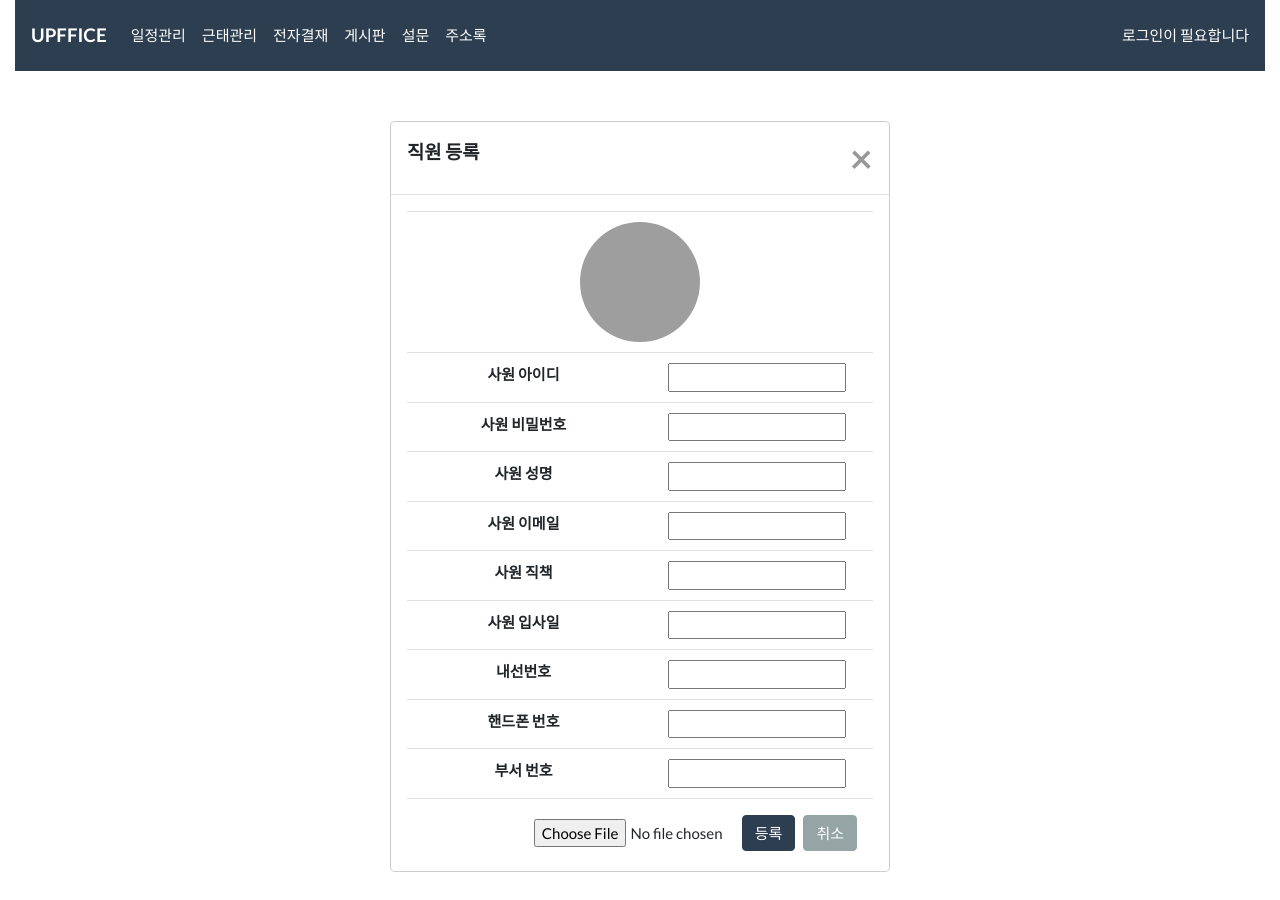
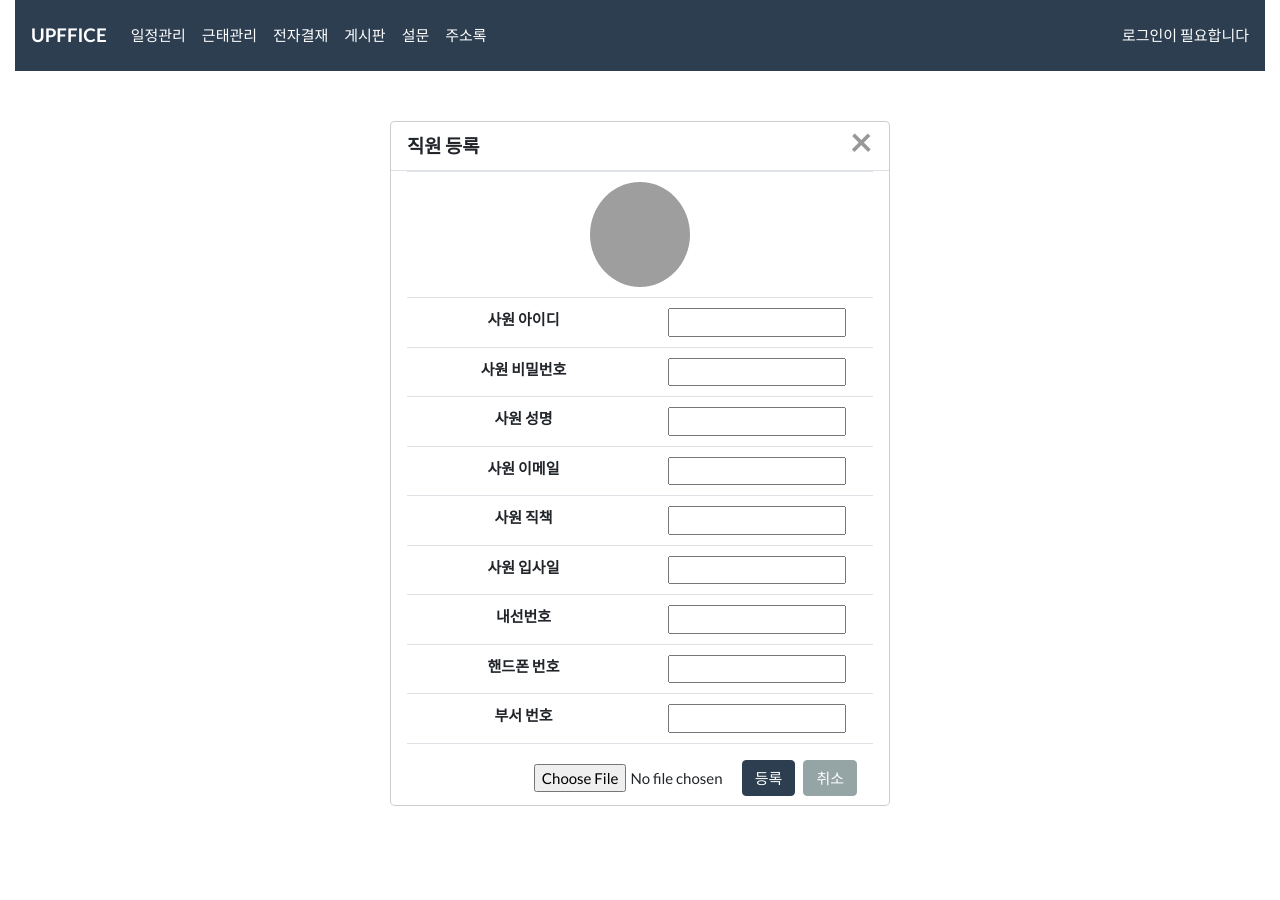
Before and after one commit to Upffice/UpfficeFront, a Vue app: page /manager/add-employees in a window 1280 px wide. After the commit the page ends 834 px from the top, so only its background shows below. Built offline with nearby package versions, Linux system fonts and the light colour scheme; what vue-js-modal would draw is missing.

Commit message:
모달창 크기 수정

```diff
--- a/src/components/address/employees/Employees.vue
+++ b/src/components/address/employees/Employees.vue
@@ -126,7 +126,7 @@
 
     .card-border {
         width: 22rem;
-        height: 30rem;
+        height: 31rem;
         border-radius: 4px;
         margin: 5rem 0 0 20%;
 
--- a/src/components/managerpage/AddEmployees.vue
+++ b/src/components/managerpage/AddEmployees.vue
@@ -4,13 +4,12 @@
             <div class="modal-content">
                 <div class="modal-header">
                     <h5 class="modal-title" style="text-align: left"><strong>직원 등록</strong></h5>
-                    <button type="button" class="close" aria-label="Close" style="font-size: 40px; color: black;"
-                            @click="$emit('close')">
+                    <button type="button" class="close" aria-label="Close" @click="$emit('close')">
                         <span aria-hidden="true">&times;</span>
                     </button>
                 </div>
                 <!-- 직원 추가 기능 -->
-                <div class="modal-body">
+                <div class="modal-body" style="padding: 0 16px 5px 16px">
 
                     <div v-if="!added">
 
@@ -247,6 +246,9 @@
     .modal-footer {
         padding-bottom: 0px;
     }
+    .modal-header{
+        padding: 10px 16px 10px 16px;
+    }
 
     .file-listing {
         width: 120px;
@@ -264,8 +266,8 @@
 
     .img {
         margin: auto;
-        width: 120px;
-        height: 120px;
+        width: 100px;
+        height: 105px;
         border-radius: 70%;
         overflow: hidden;
         display: block;
@@ -275,5 +277,10 @@
         padding-top: 10px;
         padding-bottom: 10px;
     }
+    .close{
+        font-size: 40px;
+        color: black;
+        padding: 5px 16px 5px 16px;
+    }
 
 </style>
--- a/src/components/managerpage/EmployeesManagement.vue
+++ b/src/components/managerpage/EmployeesManagement.vue
@@ -154,7 +154,7 @@
                     },
                     {
                         width: '500px',
-                        height: '800px',
+                        height: '720px',
                         draggable: true,
                     });
             },
@@ -168,7 +168,7 @@
                     },
                     {
                         width: '500px',
-                        height: '770px',
+                        height: '690px',
                         draggable: true,
                     });
                 console.log(employee.emp_id);
--- a/src/components/managerpage/EmployeesMgmDetail.vue
+++ b/src/components/managerpage/EmployeesMgmDetail.vue
@@ -10,7 +10,7 @@
                     </button>
                 </div>
                 <!-- 직원 수정/삭제 기능 -->
-                <div v-if="employees" class="modal-body">
+                <div v-if="employees" class="modal-body" style="padding: 0 16px 5px 16px">
                     <table class="table table-hover">
                         <tr>
                             <td v-if="!emp_img_url" colspan="2">
@@ -157,8 +157,8 @@
 
     img {
         margin: auto;
-        width: 120px;
-        height: 120px;
+        width: 100px;
+        height: 110px;
         border-radius: 70%;
         overflow: hidden;
         display: block
@@ -172,4 +172,9 @@
     .table {
         margin-bottom: 0;
     }
+    .close{
+        font-size: 40px;
+        color: black;
+        padding: 5px 16px 5px 16px;
+    }
 </style>
```
